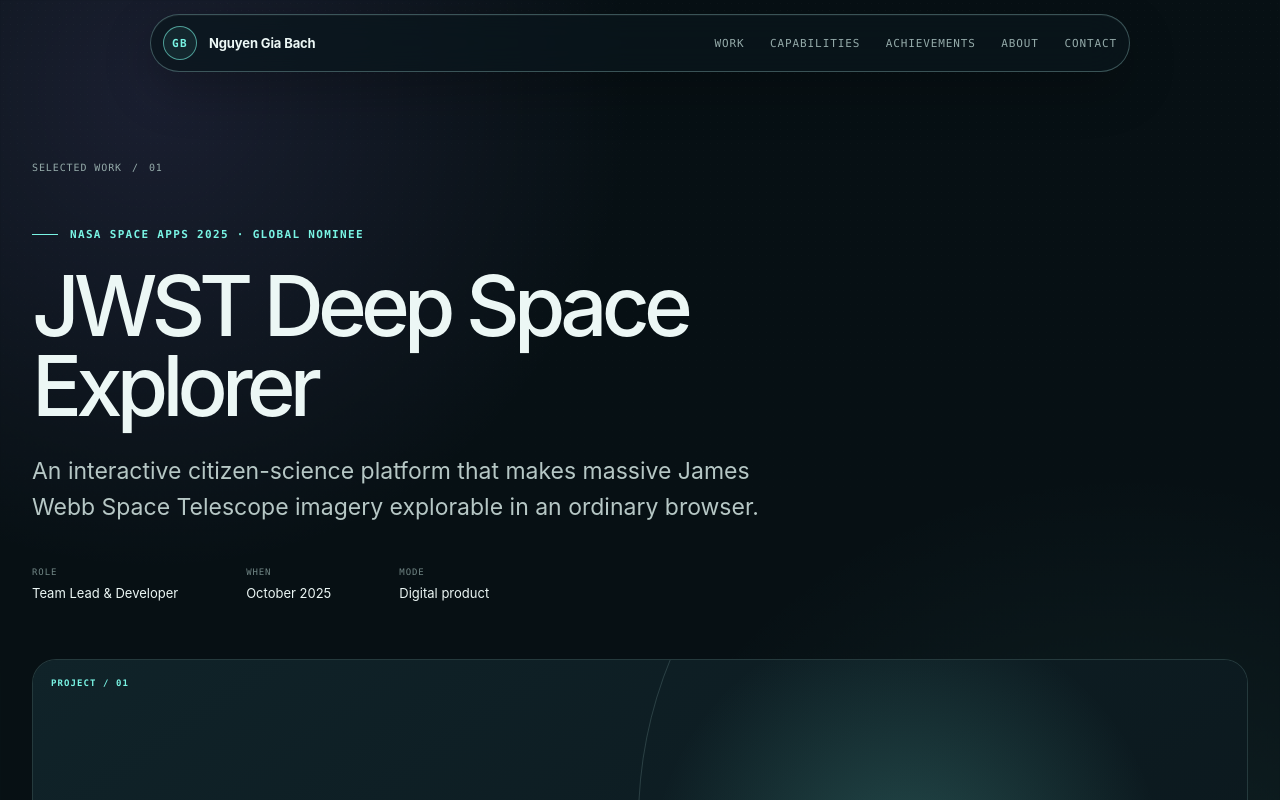
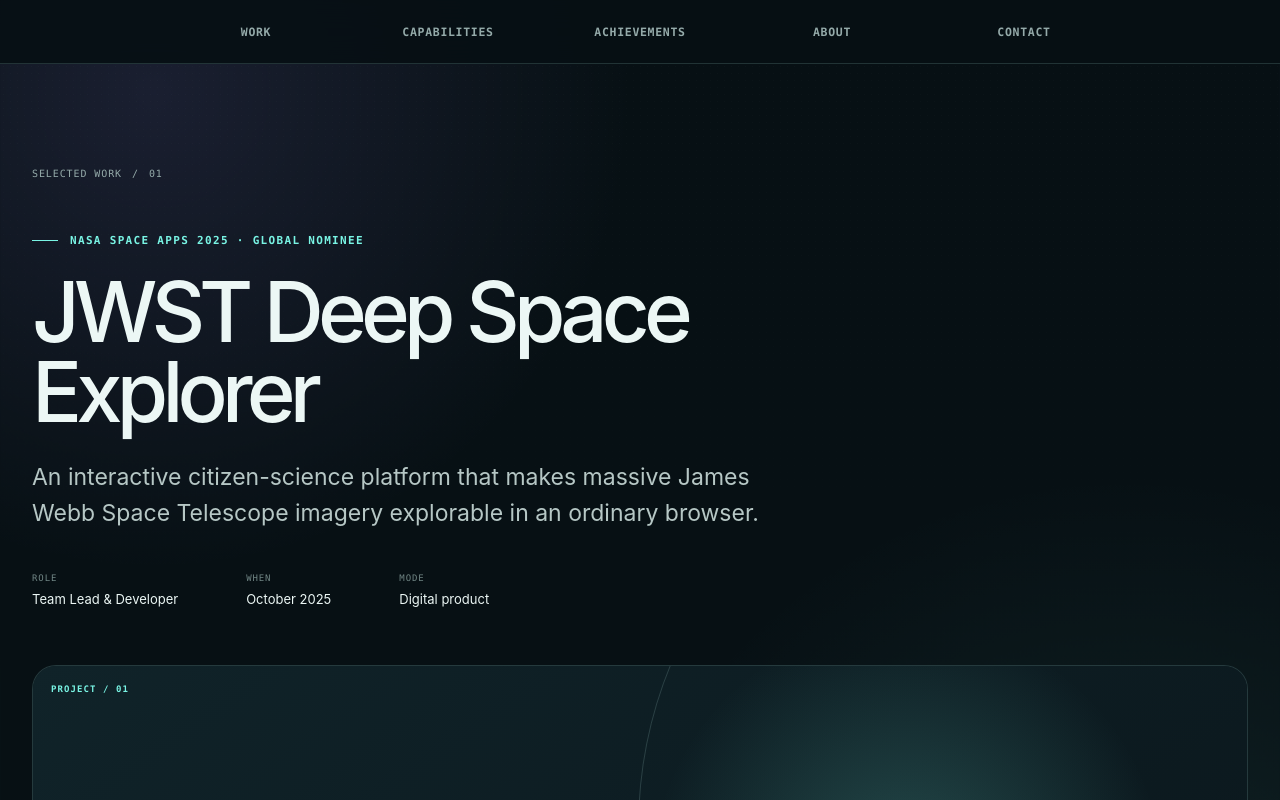
Before and after one commit to nguyengiabachLQDDN/nguyen-gia-bach-portfolio, a Next.js app: page /projects/jwst-deep-space-explorer in a window 1280 px wide. Shown: the top 800 px of the page. Built offline with nearby package versions, Linux system fonts and the light colour scheme; no server answers.

Commit message:
navigation bar

```diff
--- a/app/components/SiteHeader.tsx
+++ b/app/components/SiteHeader.tsx
@@ -35,11 +35,6 @@
 
   return (
     <header className="site-header">
-      <Link className="wordmark" href="/#top" aria-label="Nguyen Gia Bach home">
-        <span className="wordmark-mark">GB</span>
-        <span className="wordmark-name">Nguyen Gia Bach</span>
-      </Link>
-      <div className="site-header-actions">
       <nav aria-label="Primary navigation">
         {navigation.map((item) => (
           <Link
@@ -52,7 +47,6 @@
           </Link>
         ))}
       </nav>
-      </div>
     </header>
   );
 }
--- a/app/globals.css
+++ b/app/globals.css
@@ -13,11 +13,11 @@
   --font-sans: Inter, ui-sans-serif, system-ui, -apple-system, BlinkMacSystemFont, "Segoe UI", sans-serif;
   --font-mono: "SFMono-Regular", Consolas, "Liberation Mono", monospace;
   --page: min(1280px, calc(100vw - 64px));
-  --header: 58px;
+  --header: 64px;
 }
 
 * { box-sizing: border-box; }
-html { scroll-behavior: smooth; background: var(--bg); }
+html { scroll-behavior: smooth; scroll-padding-top: calc(var(--header) + 12px); background: var(--bg); }
 body { margin: 0; color: var(--text); background: radial-gradient(circle at 12% 2%, rgba(165,140,255,.12), transparent 30rem), radial-gradient(circle at 88% 22%, rgba(121,244,228,.09), transparent 34rem), var(--bg); font-family: var(--font-sans); text-rendering: optimizeLegibility; }
 body::before { content: ""; position: fixed; inset: 0; pointer-events: none; opacity: .2; z-index: 20; background-image: radial-gradient(rgba(255,255,255,.12) .55px, transparent .7px), linear-gradient(rgba(255,255,255,.014) 1px, transparent 1px), linear-gradient(90deg, rgba(255,255,255,.014) 1px, transparent 1px); background-size: 7px 7px, 56px 56px, 56px 56px; mask-image: linear-gradient(to bottom, #000, transparent 88%); }
 a { color: inherit; text-decoration: none; }
@@ -25,16 +25,14 @@
 a:focus-visible, button:focus-visible { outline: 2px solid var(--cyan); outline-offset: 5px; border-radius: 2px; }
 ::selection { background: var(--cyan); color: #061014; }
 
-.site-header { position: fixed; z-index: 50; top: 14px; left: 50%; width: min(980px, calc(100vw - 32px)); height: var(--header); padding: 0 12px; transform: translateX(-50%); display: flex; align-items: center; justify-content: space-between; border: 1px solid var(--line-strong); border-radius: 999px; background: rgba(10,22,27,.74); box-shadow: 0 18px 50px rgba(0,0,0,.24), inset 0 1px rgba(255,255,255,.04); backdrop-filter: blur(22px) saturate(135%); }
-.wordmark { display: inline-flex; align-items: center; gap: 12px; font-size: 13px; font-weight: 650; letter-spacing: -.01em; }
-.wordmark-mark { display: grid; place-items: center; width: 34px; height: 34px; border: 1px solid rgba(121,244,228,.58); border-radius: 50%; background: rgba(121,244,228,.07); color: var(--cyan); font: 700 11px var(--font-mono); letter-spacing: .12em; }
-.site-header-actions { display: flex; align-items: center; height: 100%; gap: clamp(14px, 2vw, 26px); }
-.site-header nav { display: flex; align-items: stretch; height: 100%; gap: clamp(16px, 2vw, 30px); }
-.site-header nav a { position: relative; display: grid; place-items: center; color: var(--muted); font: 500 11px var(--font-mono); letter-spacing: .08em; text-transform: uppercase; transition: color .2s ease; }
+.site-header { position: fixed; z-index: 50; top: 0; left: 0; width: 100%; height: var(--header); padding: 0 clamp(12px, 3vw, 32px); border-bottom: 1px solid var(--line); background: rgba(7,16,20,.92); backdrop-filter: blur(16px) saturate(120%); }
+.site-header nav { width: min(960px, 100%); height: 100%; margin: 0 auto; display: grid; grid-template-columns: repeat(5, minmax(0, 1fr)); }
+.site-header nav a { position: relative; min-width: 0; min-height: var(--header); padding: 0 10px; display: grid; place-items: center; color: var(--muted); font: 600 clamp(10px, 1vw, 11.5px) var(--font-mono); letter-spacing: .06em; text-align: center; text-transform: uppercase; white-space: nowrap; transition: color .2s ease; }
 .site-header nav a:hover, .site-header nav a.active { color: var(--text); }
-.site-header nav a::after { content: ""; position: absolute; right: 0; bottom: 9px; left: 0; height: 2px; border-radius: 2px; background: linear-gradient(90deg, var(--cyan), var(--violet)); transform: scaleX(0); transform-origin: left; transition: transform .2s ease; }
+.site-header nav a:focus-visible { outline-offset: -4px; }
+.site-header nav a::after { content: ""; position: absolute; right: 25%; bottom: 0; left: 25%; height: 2px; border-radius: 2px 2px 0 0; background: linear-gradient(90deg, var(--cyan), var(--violet)); transform: scaleX(0); transform-origin: center; transition: transform .2s ease; }
 .site-header nav a.active::after { transform: scaleX(1); }
-.hero { position: relative; width: var(--page); min-height: 520px; margin: 20px auto 0; padding: calc(var(--header) + 20px) clamp(28px, 3vw, 42px) 24px; display: grid; grid-template-columns: minmax(0, 1.65fr) minmax(280px, .75fr); align-items: center; gap: clamp(32px, 4vw, 64px); overflow: hidden; border: 1px solid var(--line); border-radius: 28px; background: linear-gradient(145deg, rgba(13,29,35,.84), rgba(7,16,20,.44)); box-shadow: 0 24px 80px rgba(0,0,0,.18); }
+.hero { position: relative; width: var(--page); min-height: 520px; margin: var(--header) auto 0; padding: 34px clamp(28px, 3vw, 42px) 24px; display: grid; grid-template-columns: minmax(0, 1.65fr) minmax(280px, .75fr); align-items: center; gap: clamp(32px, 4vw, 64px); overflow: hidden; border: 1px solid var(--line); border-radius: 28px; background: linear-gradient(145deg, rgba(13,29,35,.84), rgba(7,16,20,.44)); box-shadow: 0 24px 80px rgba(0,0,0,.18); }
 .hero-grid { position: absolute; z-index: 0; inset: 0; opacity: .95; background: radial-gradient(circle at 74% 45%, rgba(121,244,228,.13), transparent 27%), radial-gradient(circle at 90% 14%, rgba(165,140,255,.17), transparent 25%), linear-gradient(120deg, transparent 46%, rgba(165,140,255,.025)); }
 .hero-copy { position: relative; z-index: 2; max-width: 750px; }
 .eyebrow, .section-index, .kicker { margin: 0 0 22px; color: var(--cyan); font: 600 11px/1.4 var(--font-mono); letter-spacing: .12em; text-transform: uppercase; }
@@ -62,7 +60,7 @@
 .hero-portrait .media-surface { border-radius: 22px; box-shadow: 0 24px 60px rgba(0,0,0,.24); }
 .hero-portrait .media-placeholder { padding: 20px; }
 
-.section-shell { width: var(--page); margin: 0 auto; padding: 142px 0; border-bottom: 1px solid var(--line); scroll-margin-top: var(--header); }
+.section-shell { width: var(--page); margin: 0 auto; padding: 142px 0; border-bottom: 1px solid var(--line); scroll-margin-top: calc(var(--header) + 12px); }
 .section-heading { display: grid; grid-template-columns: minmax(0, 1.55fr) minmax(240px, .45fr); gap: 8vw; align-items: end; margin-bottom: 64px; }
 .section-heading.compact { grid-template-columns: 1fr; }
 .section-heading h2, .about h2, .contact h2, .case-section h2 { margin: 0; max-width: 830px; font-size: clamp(38px, 4.7vw, 70px); font-weight: 520; line-height: 1.03; letter-spacing: -.05em; }
@@ -103,7 +101,7 @@
 .leadership-grid { display: grid; grid-template-columns: repeat(3, 1fr); border-top: 1px solid var(--line); border-left: 1px solid var(--line); }.leadership-grid article { min-height: 270px; padding: 30px; border-right: 1px solid var(--line); border-bottom: 1px solid var(--line); }.leadership-grid article > span { color: var(--cyan); font: 10px var(--font-mono); letter-spacing: .1em; }.leadership-grid h3 { margin: 74px 0 12px; font-size: 21px; font-weight: 540; }.leadership-grid p { margin: 0; color: var(--muted); font-size: 13px; line-height: 1.65; }
 .credentials { display: grid; grid-template-columns: 1fr 2fr; gap: 32px; align-items: start; margin-top: 70px; }.credentials .kicker { margin: 16px 0; }.credentials ul { padding: 0; margin: 0; list-style: none; border-top: 1px solid var(--line); }.credentials li { display: grid; grid-template-columns: 90px 1fr; gap: 20px; padding: 18px 0; border-bottom: 1px solid var(--line); }.credentials li span { color: var(--violet-soft); font: 10px var(--font-mono); }.credentials li strong { font-size: 13px; font-weight: 520; }
 
-.contact { width: var(--page); margin: 0 auto; padding: 144px 0 86px; display: grid; grid-template-columns: 1.15fr .85fr; gap: 8vw; scroll-margin-top: var(--header); }.contact h2 { margin: 0; max-width: 700px; }.contact > div:first-child > p:last-child { max-width: 570px; margin: 28px 0 0; color: var(--muted); font-size: 16px; line-height: 1.7; }.contact-links { border-top: 1px solid var(--line); }.contact-link { display: grid; grid-template-columns: 46px 1fr 30px; align-items: center; min-height: 94px; border-bottom: 1px solid var(--line); transition: padding .2s ease, color .2s ease; }.contact-link:hover { padding-left: 10px; color: var(--cyan); }.contact-link span { color: #718685; font: 9px var(--font-mono); }.contact-link strong { font-size: 20px; font-weight: 520; }.contact-link i { justify-self: end; font-style: normal; }
+.contact { width: var(--page); margin: 0 auto; padding: 144px 0 86px; display: grid; grid-template-columns: 1.15fr .85fr; gap: 8vw; scroll-margin-top: calc(var(--header) + 12px); }.contact h2 { margin: 0; max-width: 700px; }.contact > div:first-child > p:last-child { max-width: 570px; margin: 28px 0 0; color: var(--muted); font-size: 16px; line-height: 1.7; }.contact-links { border-top: 1px solid var(--line); }.contact-link { display: grid; grid-template-columns: 46px 1fr 30px; align-items: center; min-height: 94px; border-bottom: 1px solid var(--line); transition: padding .2s ease, color .2s ease; }.contact-link:hover { padding-left: 10px; color: var(--cyan); }.contact-link span { color: #718685; font: 9px var(--font-mono); }.contact-link strong { font-size: 20px; font-weight: 520; }.contact-link i { justify-self: end; font-style: normal; }
 .site-footer { width: var(--page); min-height: 94px; margin: 0 auto; display: grid; grid-template-columns: 1fr 1fr auto; gap: 24px; align-items: center; border-top: 1px solid var(--line); color: #718685; font: 9px var(--font-mono); letter-spacing: .08em; text-transform: uppercase; }.site-footer a { color: var(--text); }
 
 .case-study { width: var(--page); margin: 0 auto; padding-top: calc(var(--header) + 86px); }.case-hero { max-width: 1050px; padding: 42px 0 72px; }.case-breadcrumb { display: flex; gap: 10px; margin-bottom: 72px; color: var(--muted); font: 10px var(--font-mono); letter-spacing: .09em; text-transform: uppercase; }.case-breadcrumb a:hover { color: var(--cyan); }.case-hero .eyebrow { margin-bottom: 24px; }.case-hero h1 { margin: 0; font-size: clamp(54px, 7.3vw, 110px); line-height: .93; font-weight: 530; letter-spacing: -.07em; }.case-deck { max-width: 800px; margin: 34px 0 54px; color: #b6c7c5; font-size: clamp(18px, 2vw, 26px); line-height: 1.55; }.case-facts { display: flex; flex-wrap: wrap; gap: 68px; margin: 0; }.case-facts dt { color: #718685; font: 9px var(--font-mono); letter-spacing: .1em; text-transform: uppercase; }.case-facts dd { margin: 8px 0 0; font-size: 13px; }.case-visual-wrap { margin-bottom: 128px; }
@@ -123,9 +121,9 @@
 }
 
 @media (max-width: 760px) {
-  :root { --page: calc(100% - 32px); --header: 66px; }
+  :root { --page: calc(100% - 32px); --header: 56px; }
   body::before { background-size: 32px 32px; }
-  .wordmark-name { display: none; }.site-header-actions { gap: 10px; }.site-header nav { gap: 12px; }.site-header nav a { font-size: 8px; letter-spacing: .03em; }.site-header nav a:nth-child(2), .site-header nav a:nth-child(3) { display: none; }
+  .site-header nav a { padding: 0 2px; font-size: clamp(9px, 2.45vw, 10px); letter-spacing: 0; }
   .section-shell { padding: 96px 0; }.section-heading { grid-template-columns: 1fr; gap: 24px; margin-bottom: 46px; }.section-heading h2, .about h2, .contact h2 { font-size: 42px; }.section-heading > p { max-width: 520px; }
   .project-grid { grid-template-columns: 1fr; }.project-card { margin-bottom: 20px; }.project-visual { height: 255px; }.project-card-body { padding: 24px; }.project-meta { margin-bottom: 32px; }.project-card-body > p:not(.kicker) { min-height: 0; }
   .capability-grid { grid-template-columns: 1fr; }.capability-card { min-height: 0; padding: 28px; }.capability-card h3 { margin-top: 30px; }.capability-list { grid-template-columns: 110px 1fr; }
@@ -139,7 +137,6 @@
 }
 
 @media (max-width: 430px) {
-  .site-header nav a:nth-child(4) { display: none; }
   .button { gap: 12px; padding: 0 14px; font-size: 10px; }
   .project-visual { height: 220px; }.capability-list { grid-template-columns: 1fr; gap: 10px; }.capability-card { padding: 24px; }.achievement-timeline li { grid-template-columns: 1fr; }.achievement-timeline a, .achievement-timeline i { grid-column: 1; }.timeline-year { padding-top: 8px; }.education-card { padding: 24px; }.credentials li { grid-template-columns: 60px 1fr; }.case-facts { display: grid; grid-template-columns: 1fr 1fr; }.case-actions .button { width: 100%; }.site-footer { font-size: 8px; }
 }
@@ -291,10 +288,9 @@
 @media (max-width: 760px) {
   :root { --page: calc(100% - 28px); --header: 56px; }
   body::before { background-size: 7px 7px, 42px 42px, 42px 42px; }
-  .site-header { top: 10px; width: calc(100vw - 24px); padding: 0 10px; }
-  .site-header nav { gap: 12px; }
-  .site-header nav a::after { bottom: 8px; }
-  .hero { min-height: 0; margin-top: 12px; padding: calc(var(--header) + 34px) 22px 24px; grid-template-columns: 1fr; align-content: start; gap: 22px; border-radius: 22px; }
+  .site-header { top: 0; width: 100%; padding: 0 4px; }
+  .site-header nav a::after { bottom: 0; }
+  .hero { min-height: 0; margin-top: var(--header); padding: 24px 22px; grid-template-columns: 1fr; align-content: start; gap: 22px; border-radius: 22px; }
   .hero h1 { font-size: clamp(39px,11.5vw,50px); }
   .hero-role { font-size: 12px; }
   .hero-deck { font-size: 15px; }
```
Lines whose indentation alone changed are shown as unchanged.
